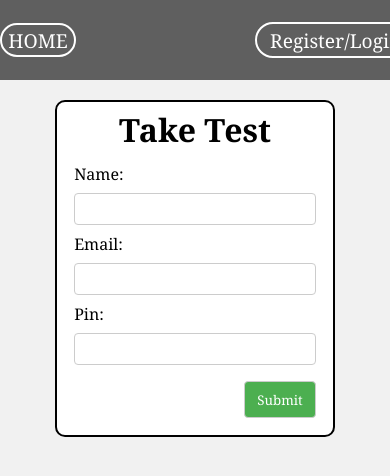
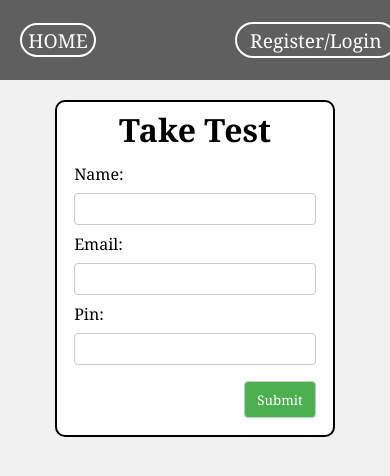
Before and after one commit to jaspreet145/QuizApp, a React (Create React App) app in the folder client/: page / in a window 390 px wide. Shown: the top 476 px of the page. Built offline with nearby package versions, Linux system fonts and the light colour scheme.

Commit message:
add responsive nav

```diff
--- a/client/src/componentsStyles/Header.module.css
+++ b/client/src/componentsStyles/Header.module.css
@@ -47,10 +47,10 @@
 @media screen and (max-width: 600px) {
   .navitems {
     display: grid;
-    grid-gap: 20px;
     grid-template-columns: 1fr 1fr 1fr 1fr 1fr;
     grid-template-rows: 80px;
     color: white;
     font-size: 1.2em;
+    padding: 0 20px 0 20px;
   }
 }
```
